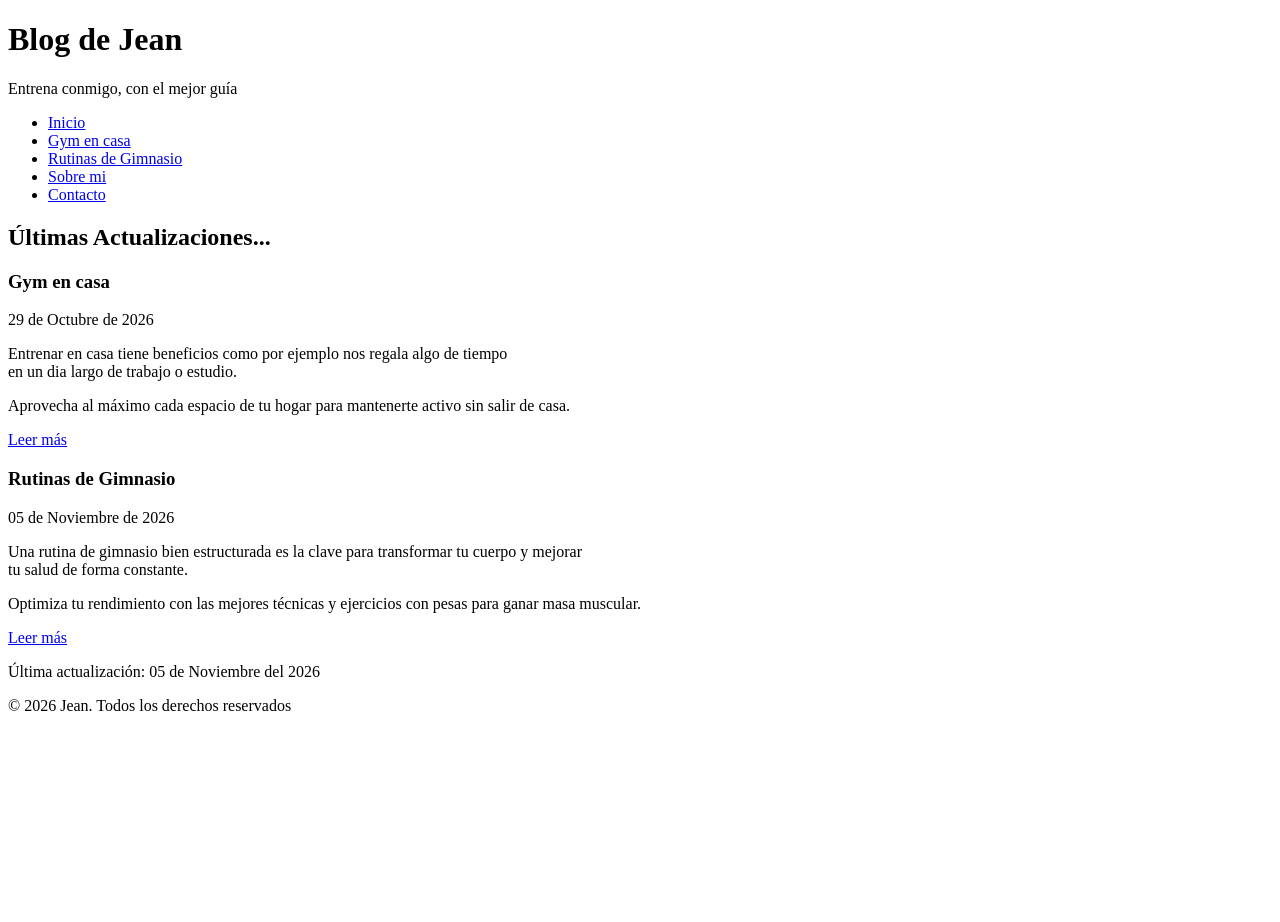
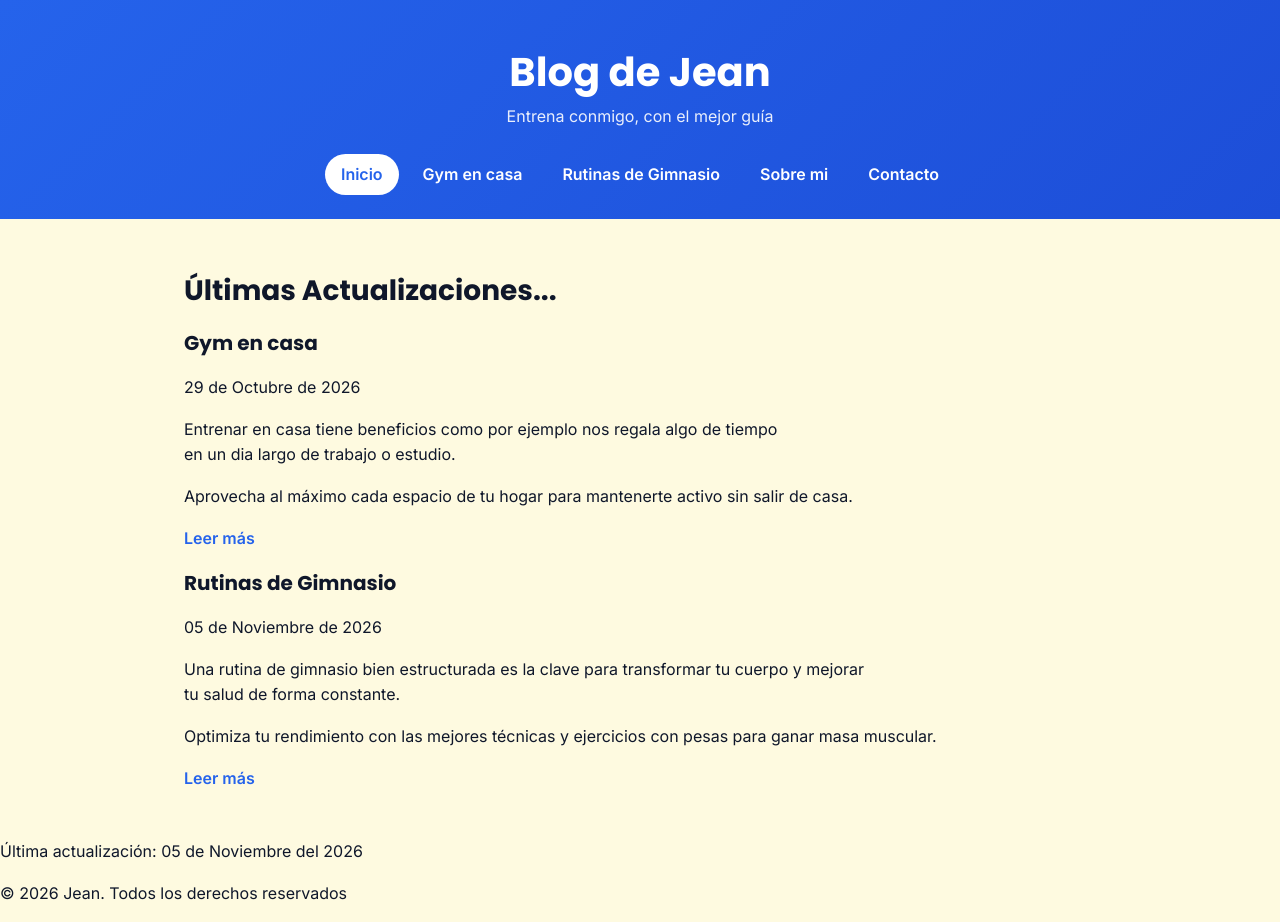
Before and after one commit to JPaul77/02-Blog-Personal, a plain HTML site: page Index.html in a window 1280 px wide. Before the commit the page ends 800 px from the top, so only its background shows below. Drawn offline with Linux system fonts and the light colour scheme.

Commit message:
fea/Agregar hoja de estilos

```diff
--- a/Index.html
+++ b/Index.html
@@ -6,6 +6,7 @@
     <meta name="viewport" content="width=device-width, initial-scale=1.0">
     <meta name="description" content="Blog personal de Jean sobre Mejores Rutinas de Gym">
     <title>Inicio | Blog de Jean</title>
+    <link rel="stylesheet" href="css/estilos.css">
 </head>
 <body>
     <header>
@@ -13,7 +14,7 @@
         <p>Entrena conmigo, con el mejor guía</p>
         <nav>
             <ul>
-                <li><a href="index.html">Inicio</a></li>
+                <li><a href="index.html"class="activo">Inicio</a></li>
                 <li><a href="articulo-1.html">Gym en casa</a></li>
                 <li><a href="articulo-2.html">Rutinas de Gimnasio</a></li>
                 <li><a href="sobre-mi.html">Sobre mi</a></li>
--- /dev/null
+++ b/css/estilos.css
@@ -0,0 +1,124 @@
+/* HOJA DE ESTILOS DEL BLOG PERSONAL */
+/*importar 2 fonts de google inter para texto y poppins para titulos */
+
+@import url("https://fonts.googleapis.com/css2?family=Inter:wght@400;600&family=Poppins:wght@600;700&display=swap");
+/* crear variables */
+:root {
+    /* Colores */
+    --color-primario: #2563eb;         /* Azul vibrante */
+    --color-primario-oscuro: #1d4ed8;  /* Azul más oscuro para hover */
+    --color-fondo: #fefae0;            /* Gris muy claro, casi blanco */
+    --color-superficie: #ffffff;       /* Blanco puro para tarjetas o contenedores */
+    --color-texto: #0f172a;            /* Azul marino muy oscuro (mejor que negro puro) */
+    --color-texto-suave: #64748b;      /* Gris pizarra para subtítulos */
+    --color-borde: #e2e8f0;            /* Gris sutil para líneas divisorias */
+
+    /* Tipografías */
+    --fuente-texto: "Inter", system-ui, sans-serif;
+    --fuente-titulos: "Poppins", system-ui, sans-serif;
+
+    /* Medidas */
+    --ancho-contenido: 960px;
+}
+
+/*correccion del calculo del tamaño de las cajas(box)*/
+*,
+*::before,
+*::after{
+    box-sizing: border-box;
+}
+
+
+/*estilo para el body*/
+body {
+    background-color: var(--color-fondo);
+    color: var(--color-texto);
+    margin: 0;
+    font-family: var(--fuente-texto);
+    font-size: 1rem;
+    line-height: 1.6;
+}
+
+/*estilo para titulos*/
+
+h1, h2, h3{
+    font-family: var(--fuente-titulos);
+    color: var(--color-texto);
+    line-height: 1.2;
+}
+
+h1{
+    font-size: 2.5rem;
+}
+
+h2{
+    font-size: 1.75rem;
+}
+
+h3{
+    font-size: 1.25rem;
+}
+
+/*estils a los enlaces*/
+a{
+    color: var(--color-primario);
+    text-decoration: none;
+    font-weight: 600;
+
+}
+a:hover{
+    color: var(--color-primario-oscuro);
+    text-decoration: underline;
+}
+/*COntenido*/
+
+main{
+    max-width: var(--ancho-contenido);
+    margin: 0 auto;
+    padding: 2rem 1.5rem;
+}
+
+/*ENCABEZADO*/
+header{
+    background: linear-gradient(135deg, var(--color-primario), var(--color-primario-oscuro));
+    color: #fff;
+    text-align: center;
+    padding: 3rem 1.5rem 1.5rem;
+}
+
+header h1 {
+    color:#fff;
+    margin: 0 0 0.5rem;
+}
+header p {
+    margin: 0 0 1.5rem;
+    opacity: 0.9;
+}
+
+/*MENU*/
+nav ul{
+    display: flex;
+    justify-content: center;
+    flex-wrap: wrap;
+    gap: 0.5rem;
+    list-style: none;
+    margin: 0;
+    padding: 0;
+}
+/**COnvertir a los enlaces en botones*/
+nav a{
+    display: block;
+    padding: 0.5rem 1rem;
+    border-radius: 999px;
+    color: #fff;
+    transition: background-color 0.2s;
+}
+nav a:hover{
+    background-color: rgba(255, 255, 255, 0.2);
+    color: #fff;
+    text-decoration: none;
+}
+nav a.activo{
+    background-color: #fff;
+    color: var(--color-primario);
+}
```
Also changed, not shown: articulo-1.html (+2 -1 lines), articulo-2.html (+2 -1 lines), contacto.html (+2 -1 lines), sobre-mi.html (+2 -1 lines).
